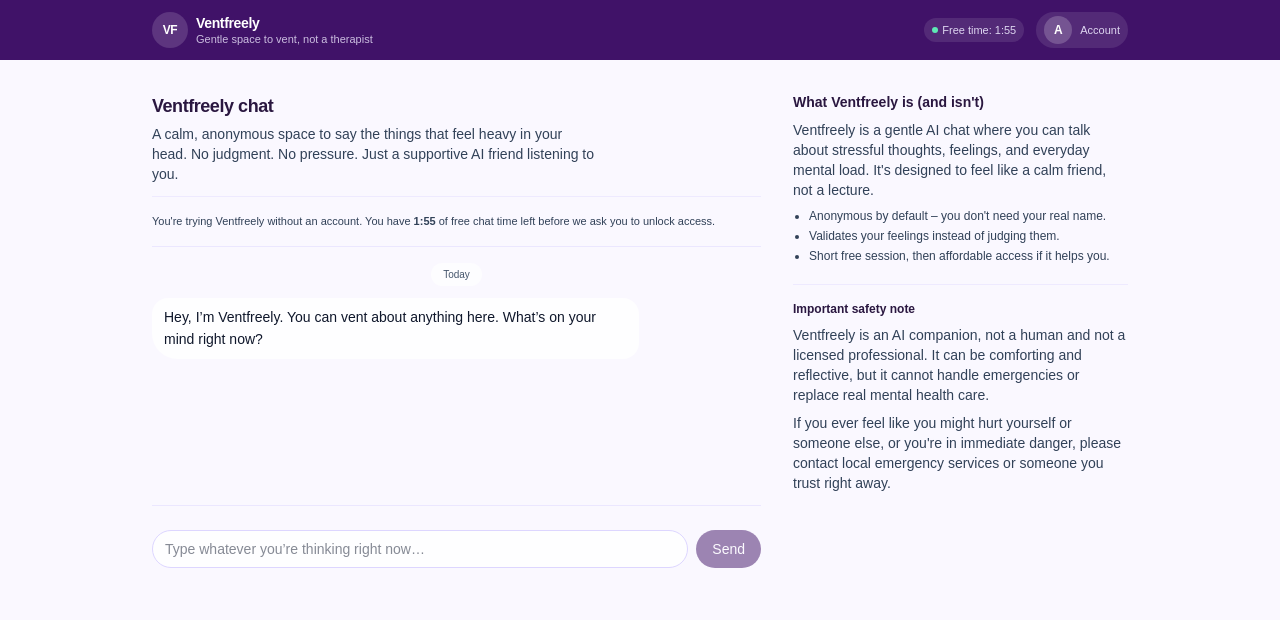
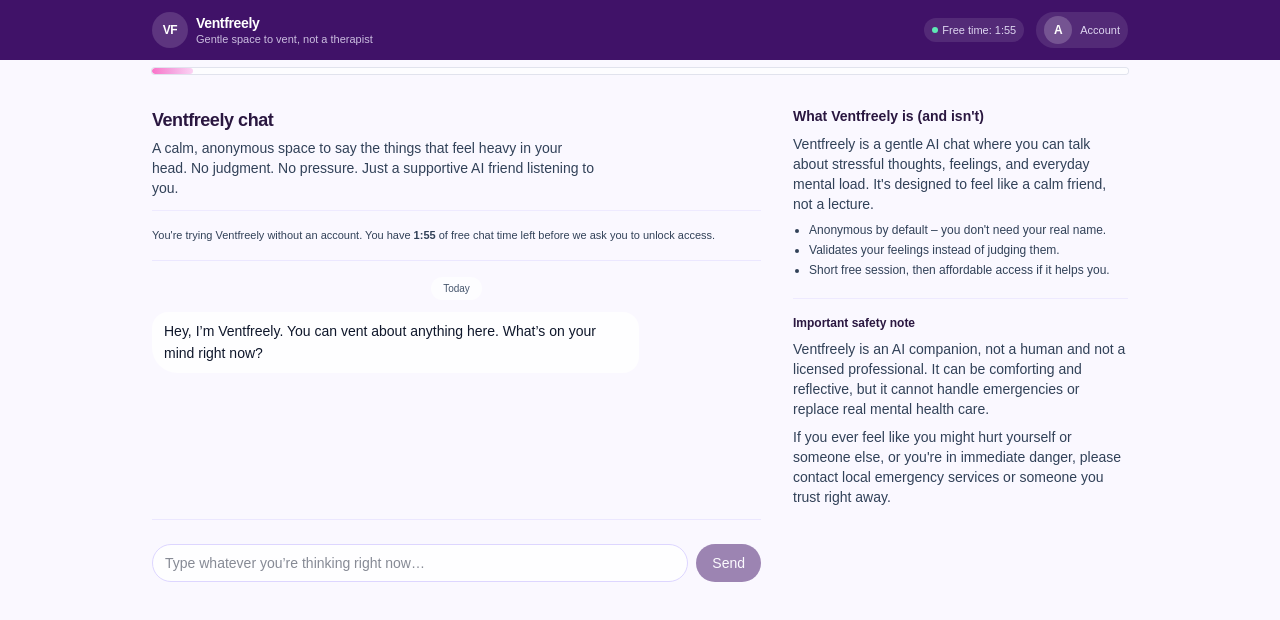
Before and after one commit to officialventfreely-dev/ventfreely-chat, a Next.js app: page /chat in a window 1280 px wide. Shown: the top 620 px of the page. Built offline with nearby package versions, Linux system fonts and the light colour scheme; no server answers.

Commit message:
Add purple YouTube-style timer bar to chat

```diff
--- a/app/chat/page.tsx
+++ b/app/chat/page.tsx
@@ -43,6 +43,12 @@ export default function ChatPage() {
 
   const isLoggedIn = !!userEmail;
   const isLocked = !isLoggedIn && secondsLeft <= 0;
+
+  // Timeline progress (0 → 100%)
+  const totalSeconds = FREE_SECONDS;
+  const usedSeconds = Math.min(totalSeconds - secondsLeft, totalSeconds);
+  const progressPercent =
+    totalSeconds > 0 ? (usedSeconds / totalSeconds) * 100 : 0;
 
   // Format timer mm:ss
   const formattedTime = `${Math.floor(secondsLeft / 60)
@@ -154,7 +160,6 @@ export default function ChatPage() {
 
   const handleUnlockClick = () => {
     // Here you send user to Shopify checkout.
-    // In Shopify settings, you explain in emails that they’ll get a signup link.
     window.location.href = SHOPIFY_CHECKOUT_URL;
   };
 
@@ -285,6 +290,20 @@ export default function ChatPage() {
           </div>
         </div>
       </header>
+
+      {/* YouTube-style top progress bar for guest timer */}
+      {!isLoggedIn && (
+        <div className="w-full bg-[#FAF8FF]">
+          <div className="mx-auto max-w-5xl px-4 md:px-6 pt-2">
+            <div className="h-1.5 w-full rounded-full bg-white/70 overflow-hidden shadow-[0_0_0_1px_rgba(148,163,184,0.25)]">
+              <div
+                className="h-full rounded-full bg-gradient-to-r from-[#F973C9] via-[#F5A5E0] to-[#FBD3F4] transition-all duration-300"
+                style={{ width: `${progressPercent}%` }}
+              />
+            </div>
+          </div>
+        </div>
+      )}
 
       {/* 🔔 Floating info overlay after 2 min (only for guests) */}
       {isLocked && !isLoggedIn && (
```
